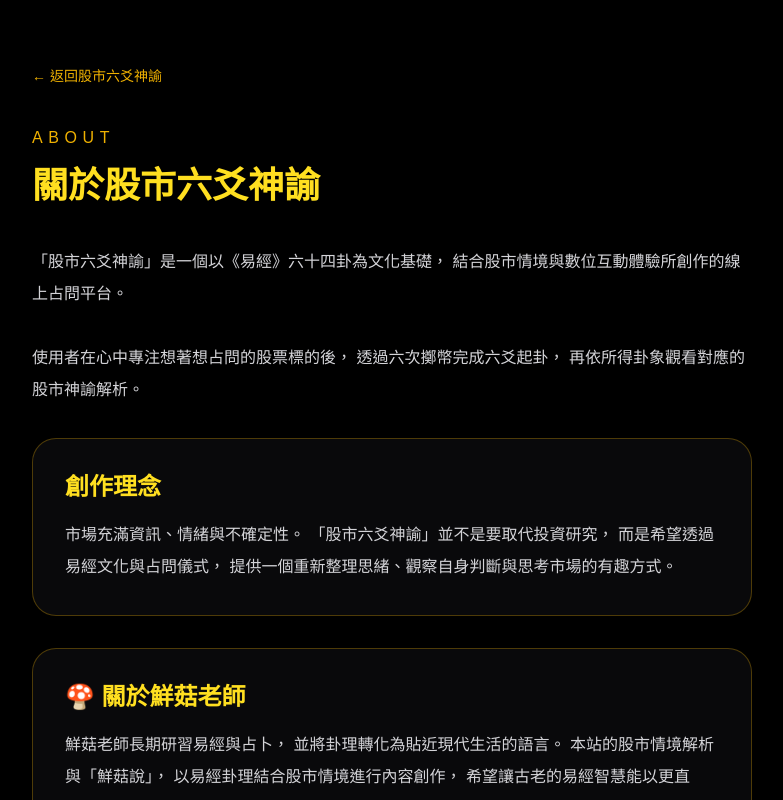
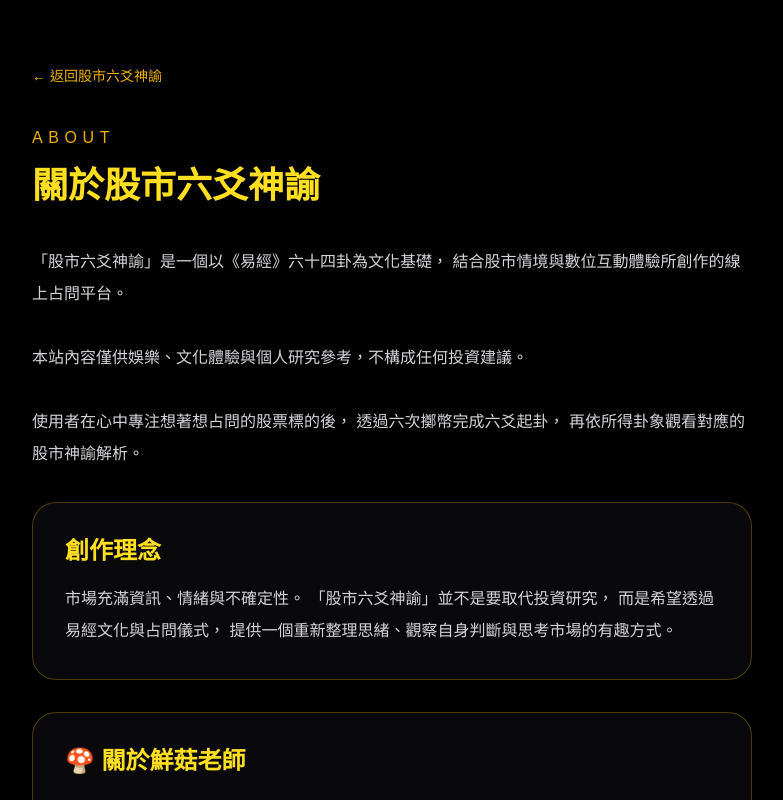
Before and after one commit to littlerice1213-prog/stock-oracle, a Next.js app: page /about in a window 1280 px wide. Shown: the top 800 px of the page, without its empty margins (248-1031 px from the left). Built offline with nearby package versions, Linux system fonts and the light colour scheme.

Commit message:
update about page disclaimer

```diff
--- a/app/about/page.tsx
+++ b/app/about/page.tsx
@@ -25,7 +25,9 @@ export default function AboutPage() {
             「股市六爻神諭」是一個以《易經》六十四卦為文化基礎，
             結合股市情境與數位互動體驗所創作的線上占問平台。
           </p>
-
+<p>
+  本站內容僅供娛樂、文化體驗與個人研究參考，不構成任何投資建議。
+</p>
           <p>
             使用者在心中專注想著想占問的股票標的後，
             透過六次擲幣完成六爻起卦，
```
